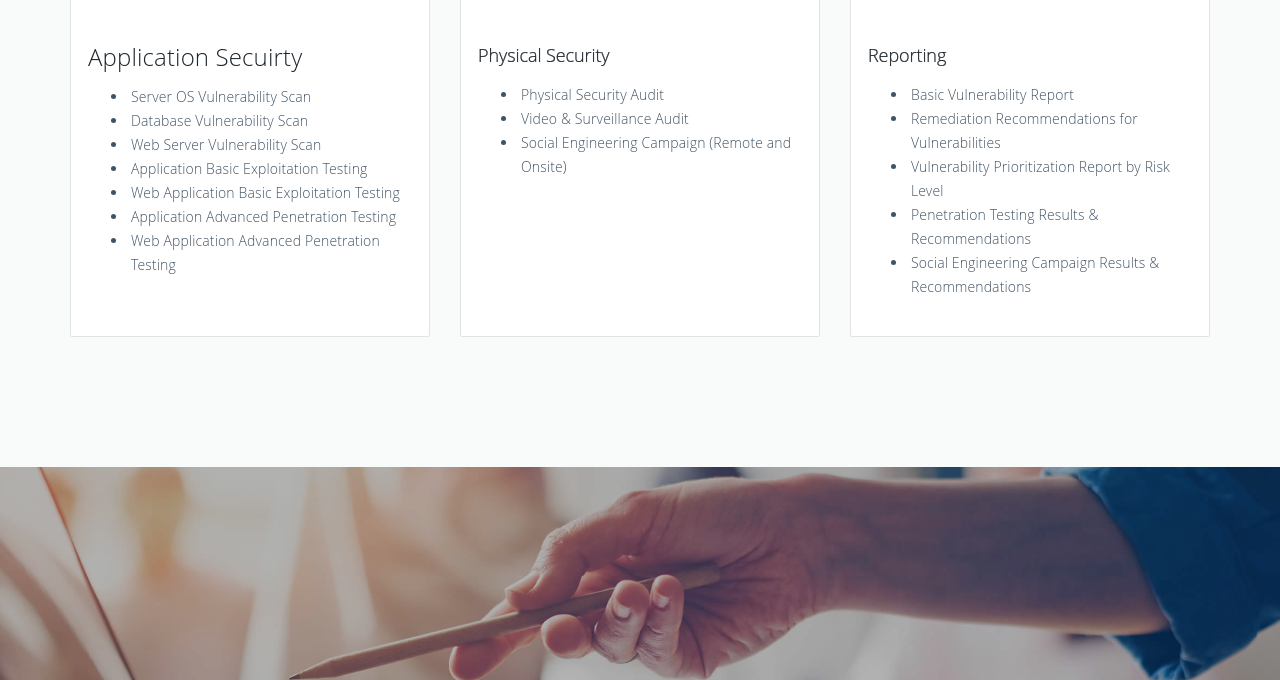
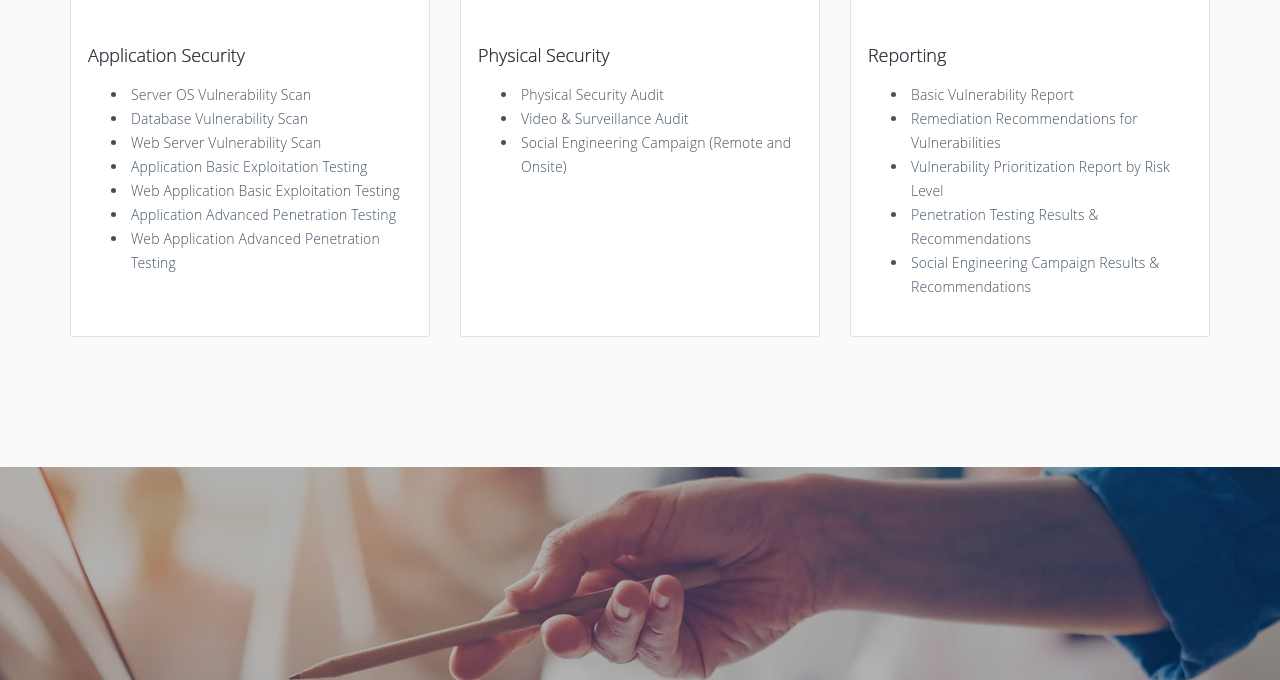
Before and after one commit to paranet/paranet.github.io, a Jekyll site: the page built from services/cybersecurity.html, in a window 1280 px wide and 900 px high, scrolled down 1854 px, cut to the strip 220-900 px from the top of the window. Built offline with Jekyll 4.4.1, drawn with Linux system fonts in a browser that asks for light colours; some web fonts are replaced.

Commit message:
Mispelling fixed

```diff
--- a/services/cybersecurity.html
+++ b/services/cybersecurity.html
@@ -204,7 +204,7 @@ title: Cybersecurity
                   <img src="/assets/images/icons/briefcase.svg" height="80" />
                 </div>
                 <div class="card-description card-min">
-                    <h3>Application Secuirty</h3>
+                    <h4>Application Security</h4>
                     <ul>
                         <li>Server OS Vulnerability Scan</li>
                         <li>Database Vulnerability Scan</li>
```
